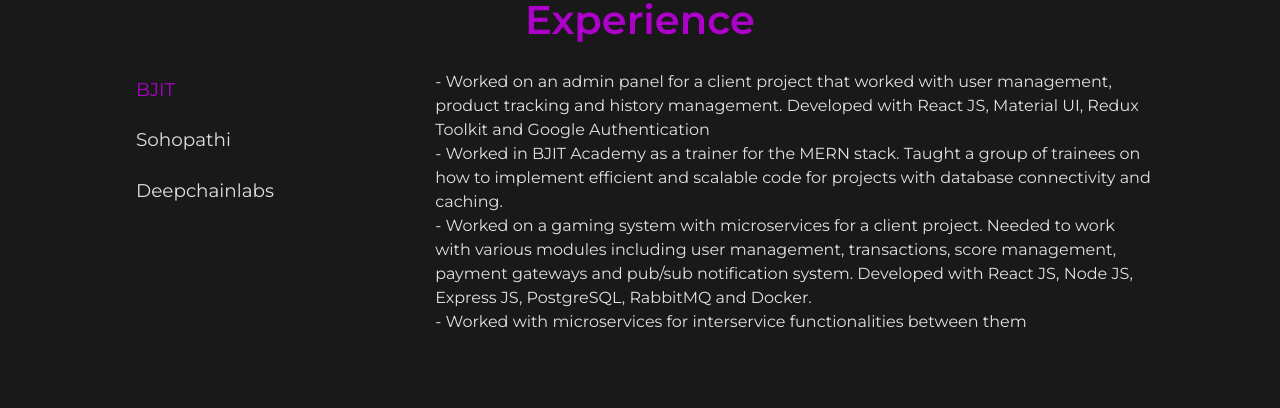
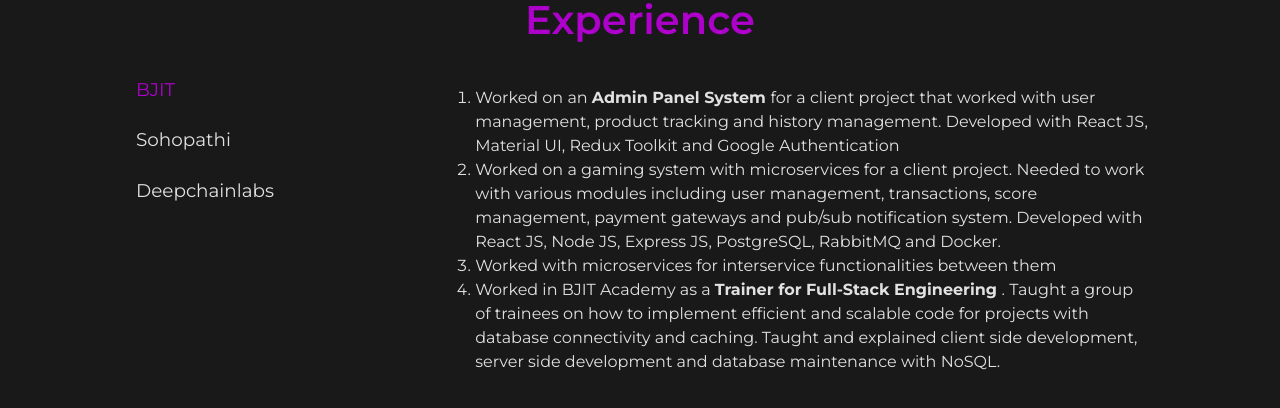
Before and after one commit to snigdho611/snigdho611.dev, a React (Vite) app: page / in a window 1280 px wide. Shown: the part 722-1130 px from the top of the page. Built offline with nearby package versions, Linux system fonts and the light colour scheme.

Commit message:
Adding changes

```diff
--- a/src/components/Experience/index.tsx
+++ b/src/components/Experience/index.tsx
@@ -48,7 +48,7 @@ const Experience = () => {
         }
       </div>
       {/* <AnimatePresence> */}
-      <motion.div
+      <motion.ol
         key={currentExp}
         initial={{ opacity: 0, y: -20 }}
         animate={{ opacity: 1, y: 0 }}
@@ -60,9 +60,9 @@ const Experience = () => {
         className="experience_display"
       >
         {data.experience[currentExp].description.map((element) => {
-          return <span>- {element}</span>;
+          return <li dangerouslySetInnerHTML={{ __html: ` ${element}` }} />;
         })}
-      </motion.div>
+      </motion.ol>
       {/* </AnimatePresence> */}
     </motion.div>
   );
--- a/src/data/index.tsx
+++ b/src/data/index.tsx
@@ -50,10 +50,10 @@ const data = {
       timeEnd: "Present",
       url: "https://bjitgroup.com/",
       description: [
-        "Worked on an admin panel for a client project that worked with user management, product tracking and history management. Developed with React JS, Material UI, Redux Toolkit and Google Authentication",
-        "Worked in BJIT Academy as a trainer for the MERN stack. Taught a group of trainees on how to implement efficient and scalable code for projects with database connectivity and caching.",
+        "Worked on an <b> Admin Panel System </b> for a client project that worked with user management, product tracking and history management. Developed with React JS, Material UI, Redux Toolkit and Google Authentication",
         "Worked on a gaming system with microservices for a client project. Needed to work with various modules including user management, transactions, score management, payment gateways and pub/sub notification system. Developed with React JS, Node JS, Express JS, PostgreSQL, RabbitMQ and Docker.",
         "Worked with microservices for interservice functionalities between them",
+        "Worked in BJIT Academy as a <b> Trainer for Full-Stack Engineering </b>. Taught a group of trainees on how to implement efficient and scalable code for projects with database connectivity and caching. Taught and explained client side development, server side development and database maintenance with NoSQL.",
       ],
     },
     {
```
